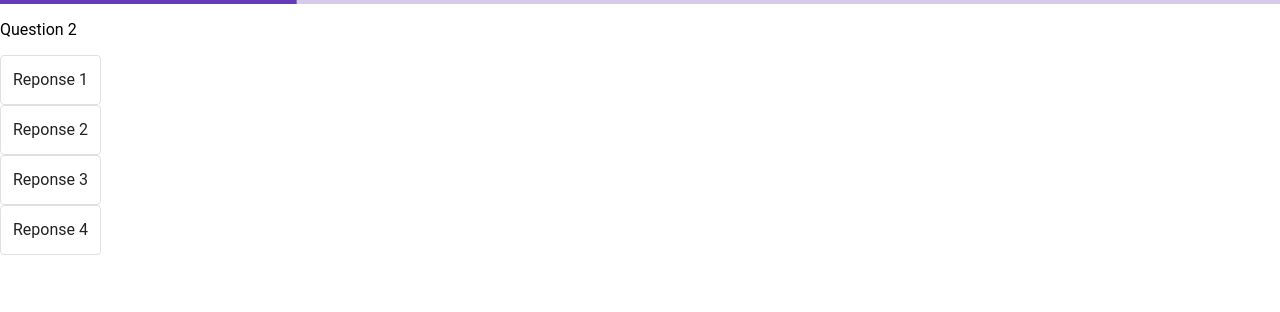
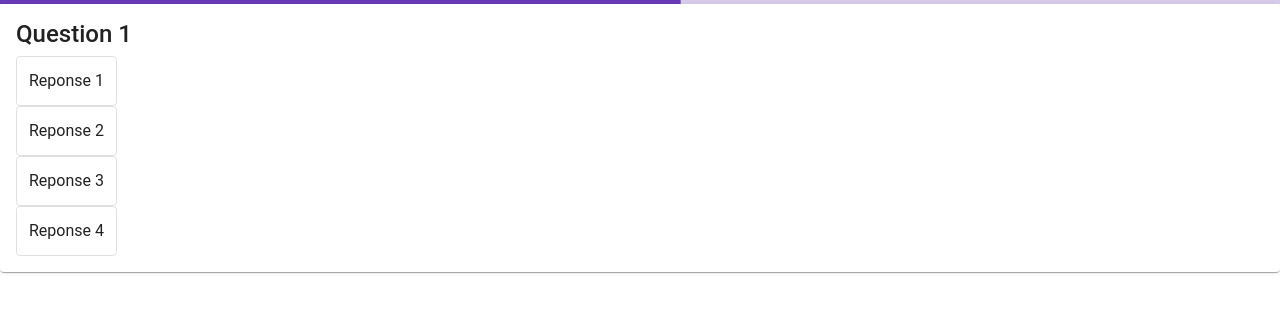
Before and after one commit to Busquets91/foot-quiz, an Angular app: page /game in a window 1280 px wide. Shown: the top 312 px of the page. Built offline with nearby package versions, Linux system fonts and the light colour scheme.

Commit message:
[Style] Added styling

```diff
--- a/src/app/app.module.ts
+++ b/src/app/app.module.ts
@@ -7,6 +7,7 @@ import {
   MatListModule,
   MatToolbarModule
 } from "@angular/material"
+import { MatCardModule } from '@angular/material/card';
 import { MatButtonToggleModule } from '@angular/material/button-toggle';
 import { MatProgressBarModule } from '@angular/material/progress-bar';
 import { RouterModule, Routes } from "@angular/router"
@@ -50,7 +51,8 @@ const appRoutes: Routes = [
     }),
     BrowserAnimationsModule,
     MatProgressBarModule,
-    MatButtonToggleModule
+    MatButtonToggleModule,
+    MatCardModule
   ],
   providers: [],
   bootstrap: [AppComponent]
--- a/src/app/coutdown-timer/coutdown-timer.component.ts
+++ b/src/app/coutdown-timer/coutdown-timer.component.ts
@@ -6,7 +6,7 @@ import { Component, OnInit, Output, EventEmitter } from "@angular/core"
   styleUrls: ["./coutdown-timer.component.css"]
 })
 export class CoutdownTimerComponent implements OnInit {
-  static TIME = 3
+  static TIME = 10
   intervalId = 0
   seconds = CoutdownTimerComponent.TIME
 
--- a/src/app/question/question.component.html
+++ b/src/app/question/question.component.html
@@ -1,7 +1,7 @@
 <app-coutdown-timer *ngIf="this.isStateAnswering()" (onTimeDown)="handleTimeDown()" ></app-coutdown-timer>
-<p>
-  {{this.question.question}}
-</p>
-<div *ngFor="let answer of this.answers()">
-  <app-answer [answer]="answer" (makeAnswer)="setAnswer($event)" ></app-answer>
-</div>
+<mat-card>
+  <mat-card-title>{{this.question.question}}</mat-card-title>
+  <div *ngFor="let answer of this.answers()">
+    <app-answer [answer]="answer" (makeAnswer)="setAnswer($event)" ></app-answer>
+  </div>
+</mat-card>
```
